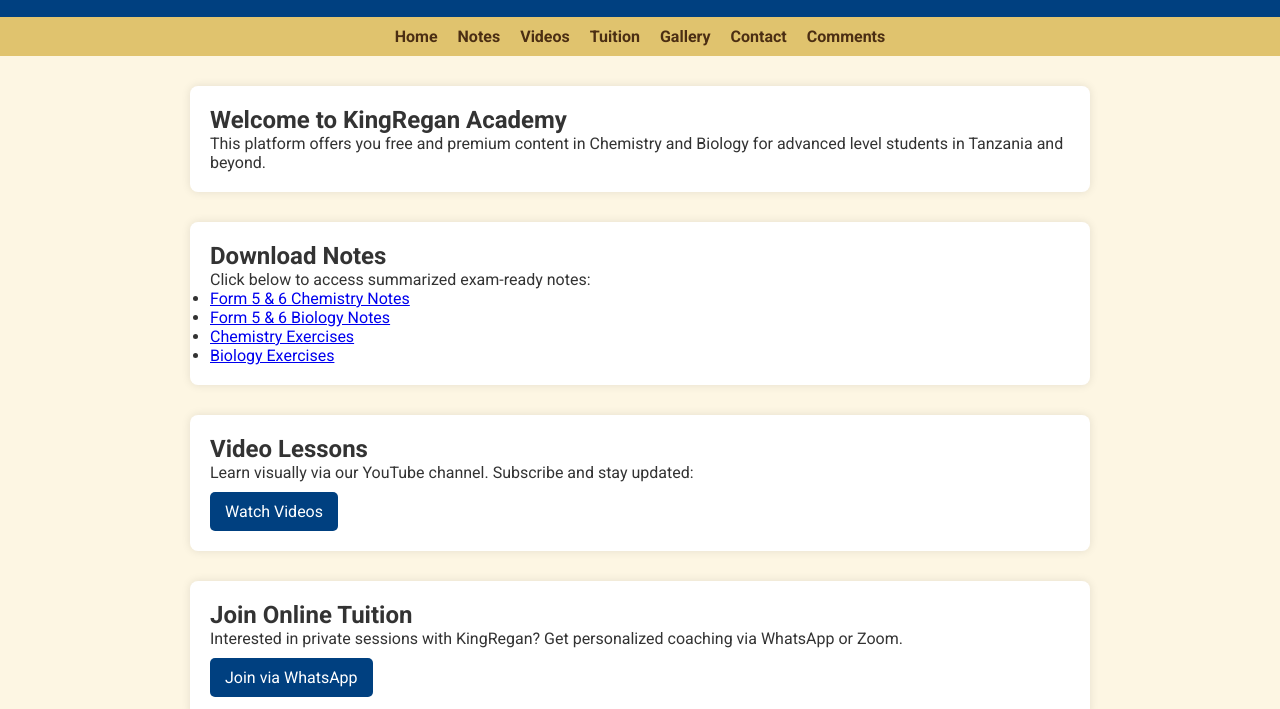
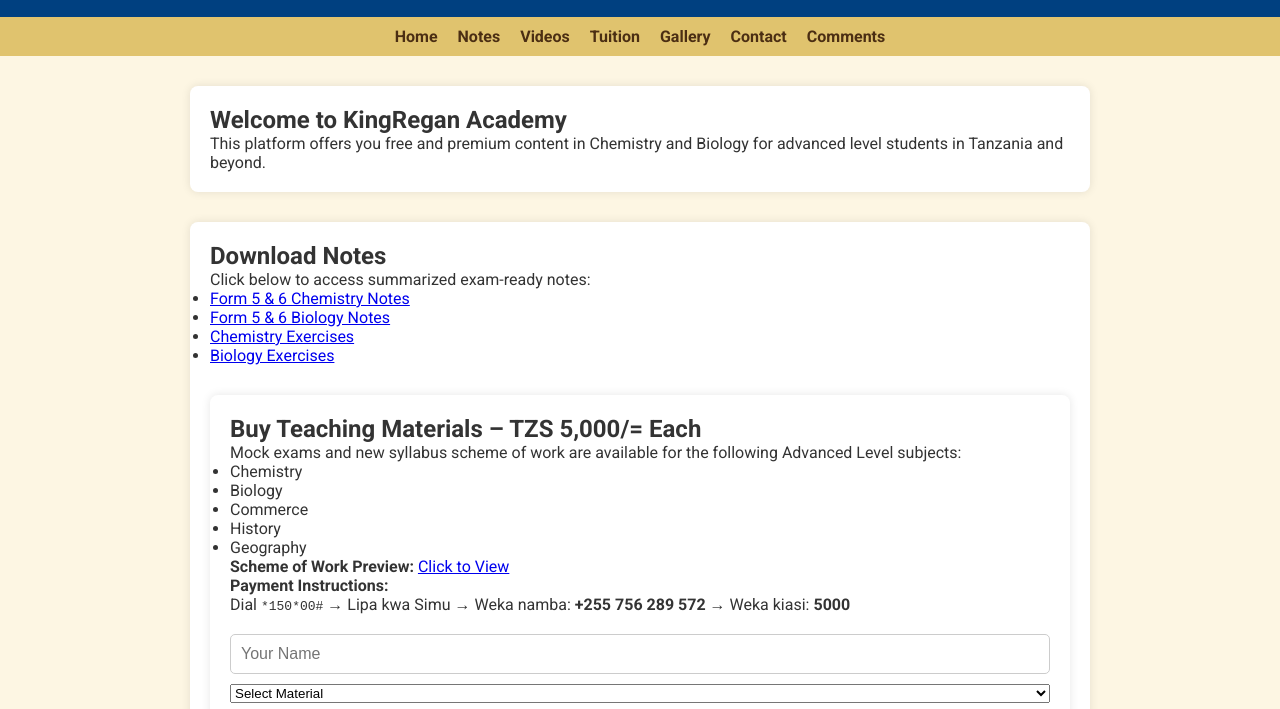
Before and after one commit to kingregan/kingreganacademy, a plain HTML site: page index.html in a window 1280 px wide. Shown: the part 90-799 px from the top of the page. Drawn offline with Linux system fonts and the light colour scheme.

Commit message:
Update index.html

```diff
--- a/index.html
+++ b/index.html
@@ -119,6 +119,36 @@
       <li><a href="https://drive.google.com/drive/folders/1nJVH0miWai-IUraRw_Ua2No2S3mFzr0S" target="_blank">Chemistry Exercises</a></li>
       <li><a href="https://drive.google.com/drive/folders/1v9inUB0lBX3sibtPBcxdLdHdMIVwB1cx" target="_blank">Biology Exercises</a></li>
     </ul>
+
+    <!-- ... HTML code before remains unchanged ... -->  <section id="materials">
+    <h2>Buy Teaching Materials – TZS 5,000/= Each</h2>
+    <p>Mock exams and new syllabus scheme of work are available for the following Advanced Level subjects:</p>
+    <ul>
+      <li>Chemistry</li>
+      <li>Biology</li>
+      <li>Commerce</li>
+      <li>History</li>
+      <li>Geography</li>
+    </ul>
+    <p><strong>Scheme of Work Preview:</strong> <a href="https://drive.google.com/drive/folders/1t6O0sz0eP2MVnCuHAlrvzGIJ6u54iKv-" target="_blank">Click to View</a></p>
+    <p><strong>Payment Instructions:</strong><br>
+    Dial <code>*150*00#</code> → Lipa kwa Simu → Weka namba: <strong>+255 756 289 572</strong> → Weka kiasi: <strong>5000</strong></p><form action="https://formsubmit.co/reganfrank140@gmail.com" method="POST">
+  <input type="text" name="name" placeholder="Your Name" required>
+  <select name="material" required>
+    <option value="">Select Material</option>
+    <option value="Chemistry Mock Exam">Chemistry Mock Exam</option>
+    <option value="Chemistry Scheme">Chemistry Scheme of Work</option>
+    <option value="Biology Mock Exam">Biology Mock Exam</option>
+    <option value="Biology Scheme">Biology Scheme of Work</option>
+    <option value="Commerce Scheme">Commerce Scheme of Work</option>
+    <option value="History Scheme">History Scheme of Work</option>
+    <option value="Geography Scheme">Geography Scheme of Work</option>
+  </select>
+  <textarea name="message" rows="4" placeholder="Payment reference or message..."></textarea>
+  <input type="submit" value="Order Material">
+</form>
+
+  </section><!-- ... HTML code after remains unchanged ... -->
   </section>  <section id="videos">
     <h2>Video Lessons</h2>
     <p>Learn visually via our YouTube channel. Subscribe and stay updated:</p>
```
